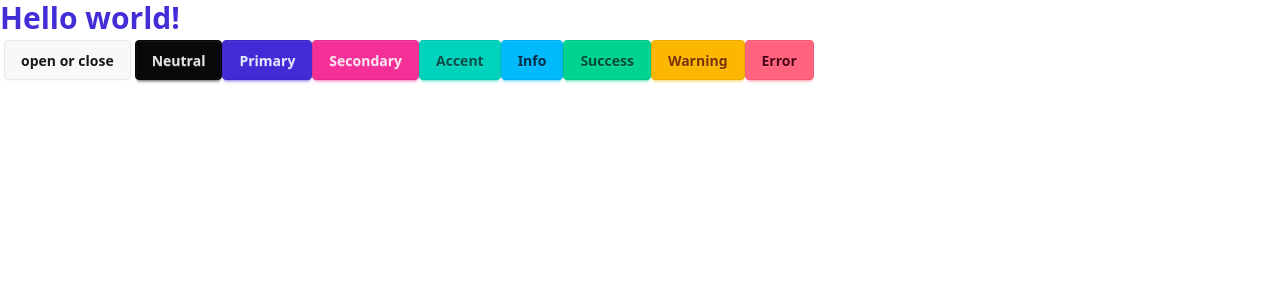
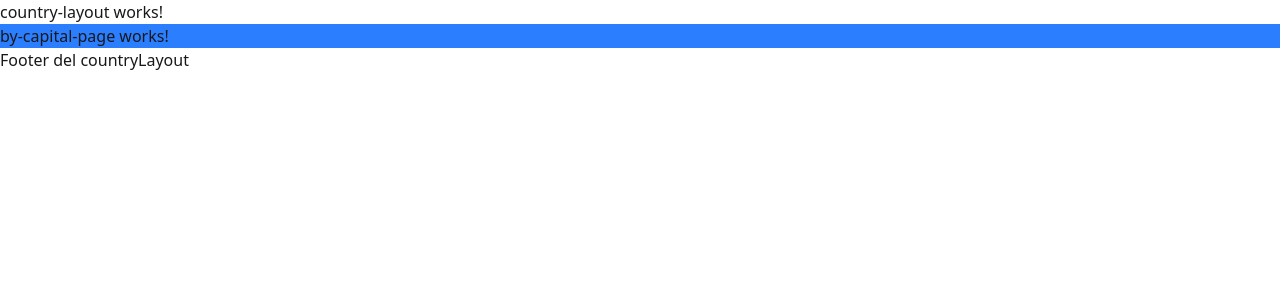
Before and after one commit to viklop-amiquero/country-spa-2025, an Angular app: page /country/by-capital in a window 1280 px wide. Before the commit this address led to /. Shown: the top 300 px of the page. Built offline with nearby package versions, Linux system fonts and the light colour scheme.

Commit message:
feat: crear layout.

```diff
--- a/src/app/app.html
+++ b/src/app/app.html
@@ -1,19 +1 @@
-<!-- <h1>Hola mundo</h1> -->
-<h1 class="text-3xl text-indigo-700 font-bold">Hello world!</h1>
-<details class="dropdown">
-  <summary class="btn m-1">open or close</summary>
-  <ul class="menu dropdown-content bg-base-100 rounded-box z-1 w-52 p-2 shadow-sm">
-    <li><a>Item 1</a></li>
-    <li><a>Item 2</a></li>
-  </ul>
-</details>
-
-<button class="btn btn-neutral">Neutral</button>
-<button class="btn btn-primary">Primary</button>
-<button class="btn btn-secondary">Secondary</button>
-<button class="btn btn-accent">Accent</button>
-<button class="btn btn-info">Info</button>
-<button class="btn btn-success">Success</button>
-<button class="btn btn-warning">Warning</button>
-<button class="btn btn-error">Error</button>
 <router-outlet />
--- a/src/app/app.routes.ts
+++ b/src/app/app.routes.ts
@@ -1,3 +1,17 @@
 import { Routes } from '@angular/router';
+import { HomePage } from './shared/pages/home-page/home-page';
 
-export const routes: Routes = [];
+export const routes: Routes = [
+    {
+        path: '',
+        component: HomePage,
+    },
+    {
+        path: 'country',
+        loadChildren: () => import('./country/country.routes'),
+    },
+    {
+        path: '**',
+        redirectTo: '',
+    },
+];
--- /dev/null
+++ b/src/app/country/country.routes.ts
@@ -0,0 +1,22 @@
+import { Routes } from '@angular/router';
+import { CountryLayout } from './layouts/country-layout/country-layout';
+import { ByCapitalPage } from './pages/by-capital-page/by-capital-page';
+
+export const countryRoutes: Routes = [
+    {
+        path: '',
+        component: CountryLayout,
+        children: [
+            {
+                path: 'by-capital',
+                component: ByCapitalPage,
+            },
+            {
+                path: '**',
+                redirectTo: 'by-capital',
+            },
+        ],
+    },
+];
+
+export default countryRoutes;
--- /dev/null
+++ b/src/app/country/layouts/country-layout/country-layout.html
@@ -0,0 +1,7 @@
+<p>country-layout works!</p>
+
+<section class="bg-blue-500">
+    <router-outlet />
+</section>
+
+<h3>Footer del countryLayout</h3>
--- /dev/null
+++ b/src/app/country/layouts/country-layout/country-layout.ts
@@ -0,0 +1,10 @@
+import { Component } from '@angular/core';
+import { RouterModule } from '@angular/router';
+
+@Component({
+    selector: 'app-country-layout',
+    imports: [RouterModule],
+    templateUrl: './country-layout.html',
+    styleUrl: './country-layout.css',
+})
+export class CountryLayout {}
```
Also changed, not shown: src/app/country/layouts/country-layout/country-layout.css (added), 2 other files (tests, documents, lock files or other folders).
